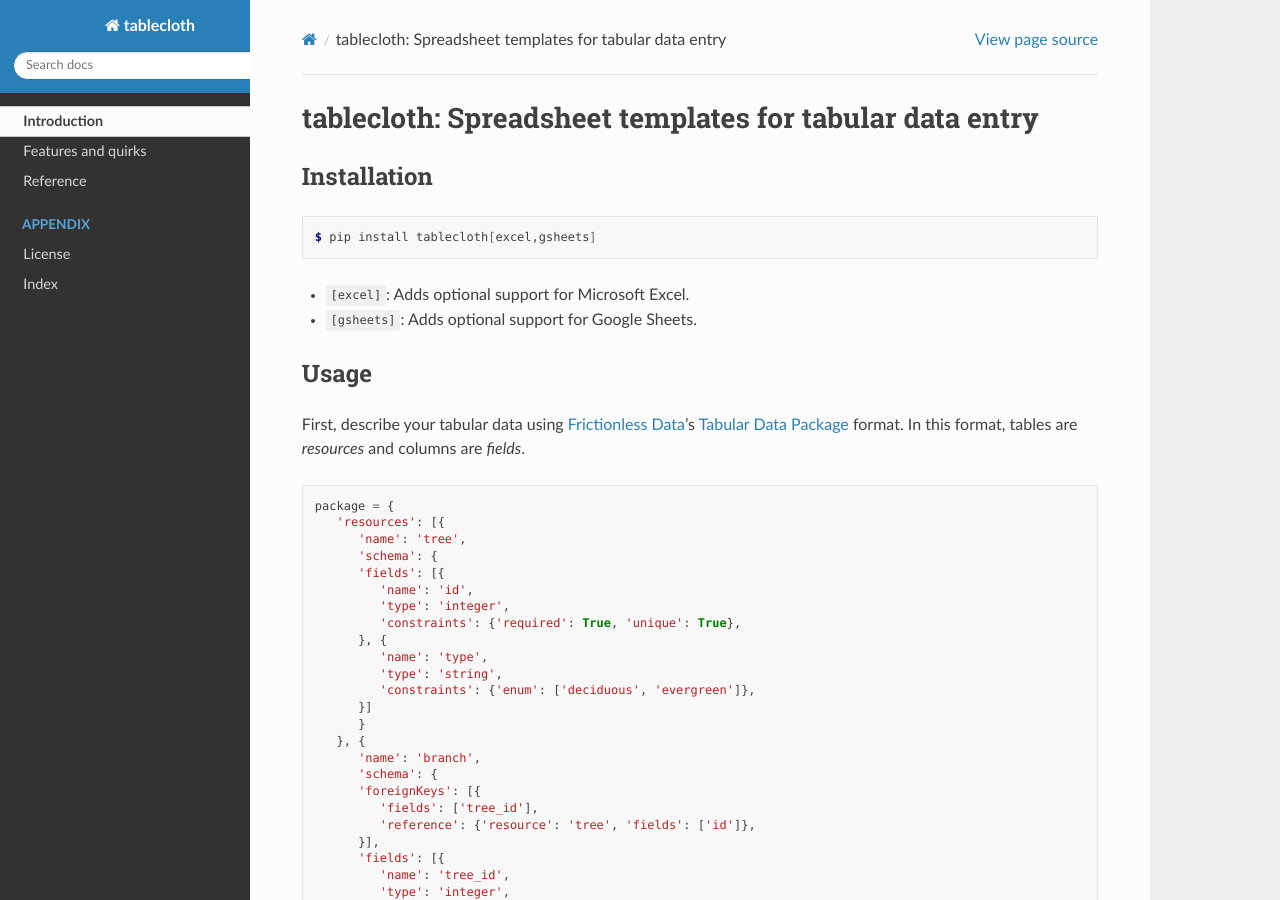
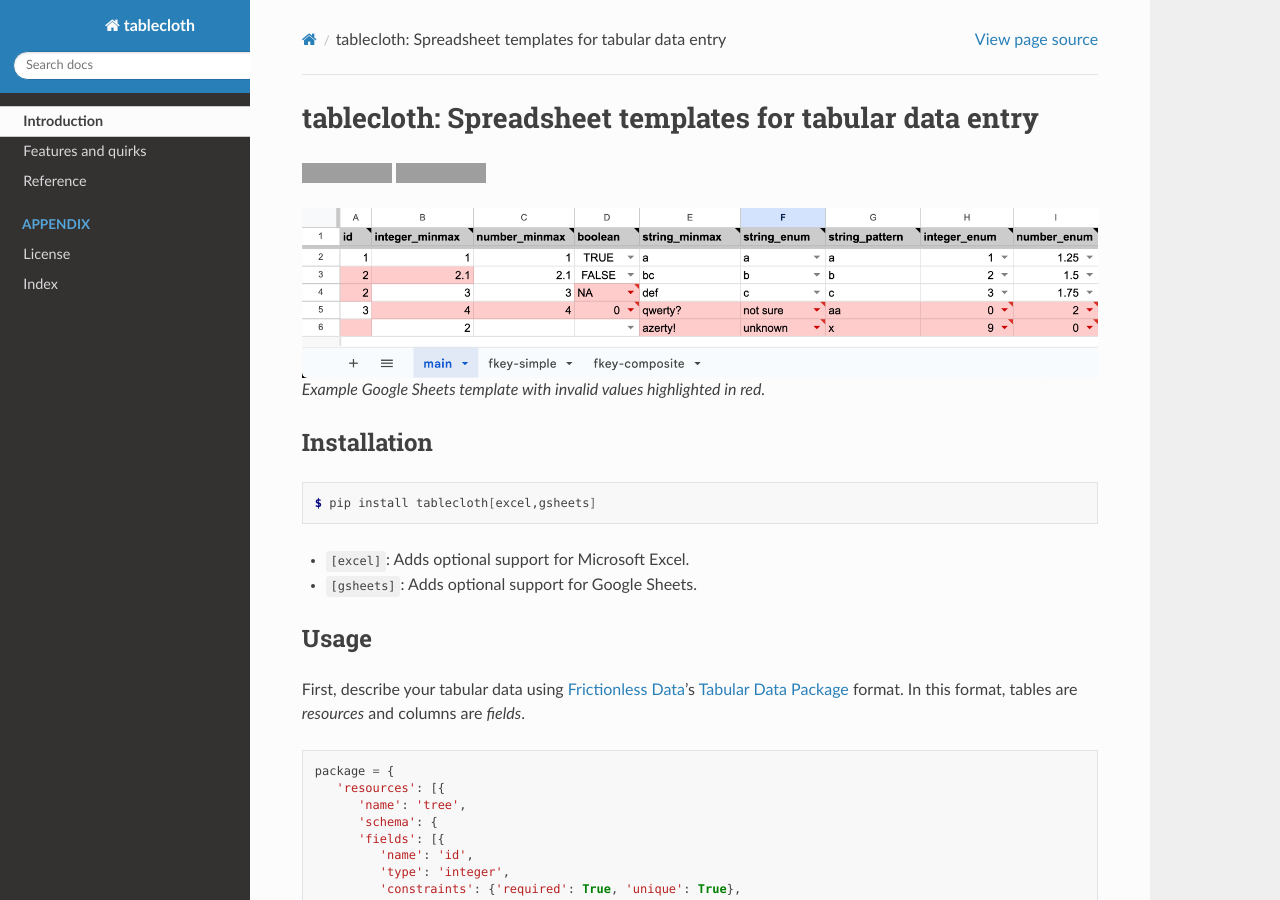
Before and after one commit to ezwelty/tablecloth, a Sphinx documentation site: the page built from docs/index.rst, in a window 1280 px wide and 900 px high. Built offline with Sphinx 7.4.7 and the Read the Docs theme 2.0.0, drawn with Linux system fonts in a browser that asks for light colours; grey boxes are pictures that could not be loaded.

Commit message:
Add Google Sheets screenshot to documentation

```diff
--- a/docs/index.rst
+++ b/docs/index.rst
@@ -16,6 +16,19 @@ tablecloth: Spreadsheet templates for tabular data entry
    license
    genindex
 
+|codecov| |tests|
+
+.. |codecov| image:: https://codecov.io/gh/ezwelty/tablecloth/branch/main/graph/badge.svg?token=RP9E7WLFCI
+   :target: https://codecov.io/gh/ezwelty/tablecloth
+
+.. |tests| image:: https://github.com/ezwelty/tablecloth/actions/workflows/tests.yaml/badge.svg
+   :target: https://github.com/ezwelty/tablecloth/actions/workflows/tests.yaml
+
+.. image:: _static/example.png
+   :alt: A Google Sheets template in action
+   :align: center
+
+*Example Google Sheets template with invalid values highlighted in red.*
 
 Installation
 ------------
```
Also changed, not shown: README.md (+4 -1 lines), docs/_static/example.png (added).
